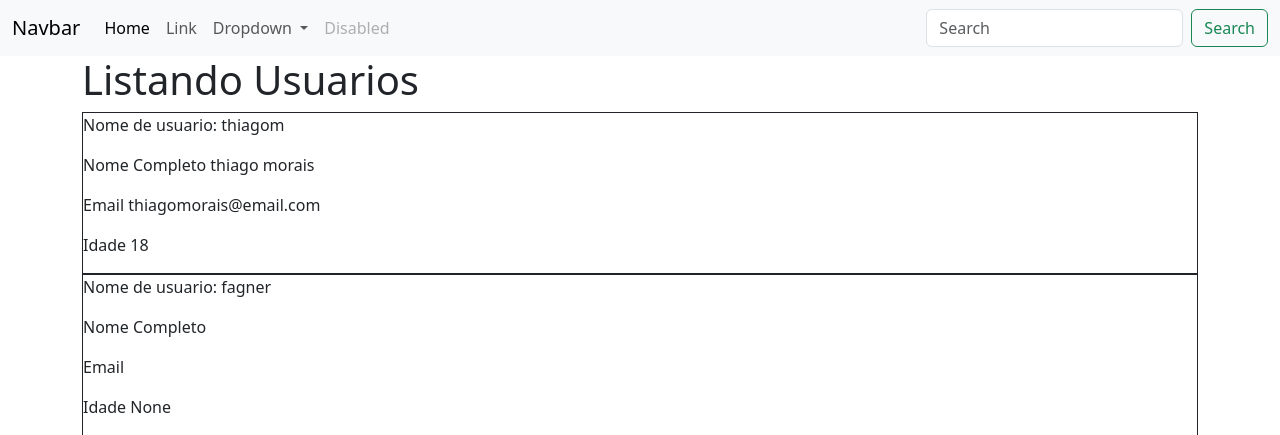
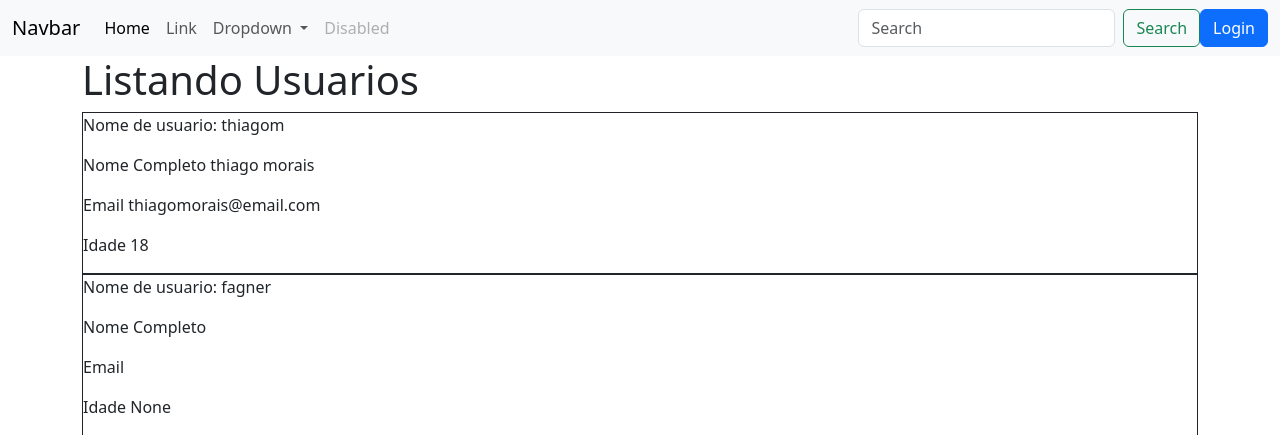
Before and after one commit to thiagomoraiis/autenticacao-django, a Django app: page / in a window 1280 px wide. Shown: the top 435 px of the page. Run offline with Django 4.2, Linux system fonts and the light colour scheme; data comes from the database, SQL or seed files in the repository; some libraries are stand-ins or nearby versions.

Commit message:
implementando view de login e decoradores

```diff
--- a/projeto/settings.py
+++ b/projeto/settings.py
@@ -39,7 +39,8 @@ INSTALLED_APPS = [
     'django.contrib.messages',
     'django.contrib.staticfiles',
     'usuarios',
-    'bootstrap5'
+    'bootstrap5',
+    'allauth'
 ]
 
 MIDDLEWARE = [
@@ -131,6 +132,6 @@ MEDIA_ROOT = os.path.join(BASE_DIR, 'media')
 
 DEFAULT_AUTO_FIELD = 'django.db.models.BigAutoField'
 
-LOGIN_REDIRECT_URL = 'pagina1'
+LOGIN_REDIRECT_URL = 'home'
 
 LOGOUT_REDIRECT_URL = 'login'
--- a/projeto/urls.py
+++ b/projeto/urls.py
@@ -16,8 +16,10 @@ Including another URLconf
 """
 from django.contrib import admin
 from django.urls import path, include
+#from django.contrib.auth import urls
 
 urlpatterns = [
     path('admin/', admin.site.urls),
-    path('', include('usuarios.urls'))
+    path('', include('usuarios.urls')),
+    path('accounts/', include('django.contrib.auth.urls'))
 ]
--- a/usuarios/templates/base.html
+++ b/usuarios/templates/base.html
@@ -43,6 +43,11 @@
               <input class="form-control me-2" type="search" placeholder="Search" aria-label="Search">
               <button class="btn btn-outline-success" type="submit">Search</button>
             </form>
+            {% if user.is_authenticated %}
+              <span>{{ request.user.first_name }}{{ request.user.last_name }}</span>
+            {% else %}
+              <a href="{% url 'login' %}" class="btn btn-primary">Login</a>
+            {% endif %}
           </div>
         </div>
       </nav>
--- a/usuarios/templates/login.html
+++ b/usuarios/templates/registration/login.html
@@ -17,6 +17,7 @@
             <div id="login-row" class="row justify-content-center align-items-center">
                 <div id="login-column" class="col-md-6">
                     <div id="login-box" class="col-md-12">
+                        {{ bootstrap_messages }}
                         <form id="login-form" class="form" action="" method="post">
                             {% csrf_token %}
 
@@ -33,7 +34,7 @@
                                 <input type="submit" name="submit" class="btn btn-info btn-md" value="Logar">
                             </div>
                             <div id="register-link" class="text-right">
-                                <a href="#" class="text-info">Criar Conta</a>
+                                <a href="#" class="text-info">Logar</a>
                             </div>
                         </form>
                     </div>
--- a/usuarios/urls.py
+++ b/usuarios/urls.py
@@ -1,7 +1,10 @@
 from django.urls import path
-from .views import index, cadastro
+from .views import *
 
 urlpatterns = [
-    path('', index, name='login'),
-    path('cadastro', cadastro, name='cadastro')
+    path('', index, name='home'),
+    path('cadastro', cadastro, name='cadastro'),
+    path('login/', login, name='login'),
+    path('pag1', pagina1, name='pag1'),
+    path('pag2', pagina2, name='pag2'),
 ]
--- a/usuarios/views.py
+++ b/usuarios/views.py
@@ -1,6 +1,8 @@
 from django.shortcuts import render, redirect
 from django.contrib.auth.decorators import login_required
+from django.contrib.auth import authenticate
 from django.contrib.auth import logout
+from django.contrib.auth import login as login_django
 from .models import CustomUser
 from django.contrib import messages
 
@@ -12,6 +14,8 @@ def index(request):
 
 @login_required
 def pagina1(request):
+    if request.user.is_authenticated:
+        pass
     return render(request, 'pag1.html')
 
 @login_required
@@ -36,10 +40,24 @@ def cadastro(request):
         novo_usario = CustomUser.objects.create_user(first_name=first_name, last_name=last_name, username=username, email=email, password=password,data_nascimento=data_nascimento, idade=idade)
         novo_usario.save()
         messages.success(request, 'Usuario cadastrado!')
-        return redirect('login')
+        return redirect('registration/login')
     else:
         return render(request, 'cadastro.html')
 
-#def logout(request):
-#    logout(request)
-#    return redirect('login')
+def login(request):
+    if request.method == 'POST':
+        username = request.POST.get('username')
+        password = request.POST.get('password')
+
+        user = authenticate(username=username, password=password)
+
+        if user:
+            login_django(request, user)
+            return redirect('pag1')
+    else:
+        return render(request, 'login.html')
+
+
+def logout(request):
+    logout(request)
+    return redirect('login')
```
